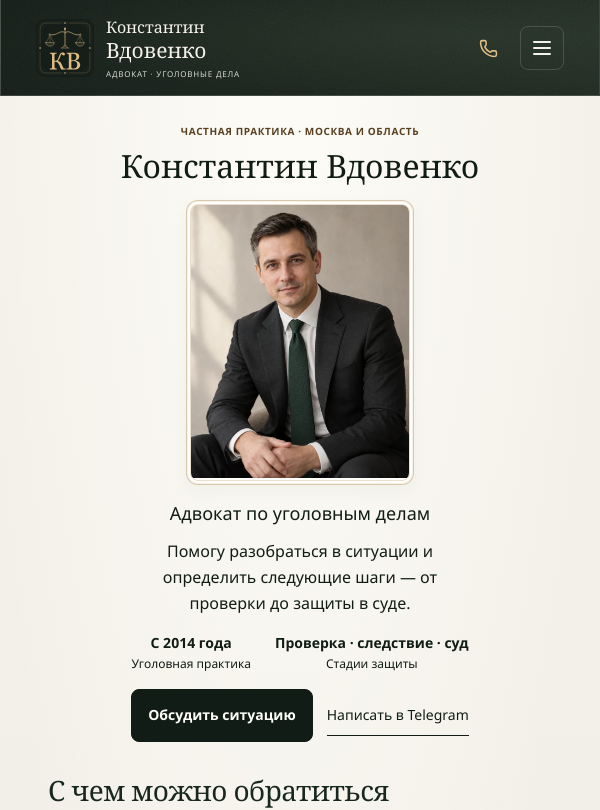
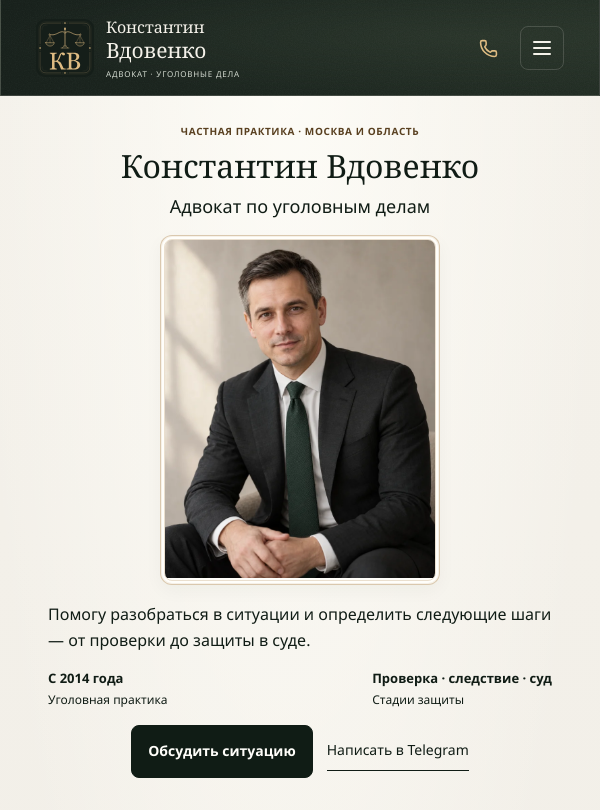
Before and after one commit to Aleks-man/advokat-vdovenko, a React (Vite) app in the folder front/: page / in a window 600 px wide. Shown: the top 810 px of the page. Built offline with nearby package versions, Linux system fonts and the light colour scheme; a web font is replaced by a local one.

Commit message:
Balance home hero layout across desktop, tablet and mobile

```diff
--- a/front/src/pages/Home/components/Hero/Hero.css
+++ b/front/src/pages/Home/components/Hero/Hero.css
@@ -1,7 +1,7 @@
 .hero {
   margin-top: var(--intro-offset);
   display: grid;
-  grid-template-columns: clamp(185px, 25vw, 304px) minmax(0, 1fr);
+  grid-template-columns: clamp(266px, 30vw, 304px) minmax(0, 1fr);
   grid-template-areas: 'portrait copy';
   align-items: stretch;
   gap: clamp(20px, 3vw, 48px);
@@ -49,7 +49,7 @@
   font-weight: 500;
   line-height: var(--subheading-leading);
 }
-.hero-description span {
+.hero-summary {
   display: block;
   color: var(--muted);
   font-weight: 400;
@@ -95,7 +95,7 @@
   display: block;
   width: calc(100% - 8px);
   height: calc(100% - 8px);
-  object-fit: cover;
+  object-fit: contain;
   object-position: center top;
   border-radius: calc(var(--portrait-radius) - 5px);
 }
@@ -123,7 +123,7 @@
   line-height: 1.5;
   color: var(--ink);
 }
-@media (min-width: 601px) and (max-width: 1000px) {
+@media (min-width: 901px) and (max-width: 1000px) {
   .hero-copy,
   .hero-content {
     gap: 16px;
@@ -135,7 +135,7 @@
   .hero-description {
     font-size: 17px;
   }
-  .hero-description span {
+  .hero-summary {
     font-size: 14px;
     margin-top: 10px;
   }
@@ -168,92 +168,3 @@
     white-space: nowrap;
   }
 }
-@media (max-width: 600px) {
-  .hero {
-    grid-template-columns: minmax(0, 1fr);
-    grid-template-areas:
-      'heading'
-      'portrait'
-      'content'
-      'actions';
-    gap: 16px;
-    text-align: center;
-  }
-  .hero-copy {
-    display: contents;
-  }
-  .hero-heading {
-    grid-area: heading;
-  }
-  .hero-content {
-    grid-area: content;
-    gap: 16px;
-  }
-  .hero-location {
-    font-size: 10px;
-    letter-spacing: 0.06em;
-  }
-  .hero h1 {
-    font-size: clamp(23px, 5.5vw, 32px);
-  }
-  .hero-art {
-    width: 100%;
-    max-width: 228px;
-    justify-self: center;
-  }
-  .hero-image {
-    object-fit: contain;
-  }
-  .hero-description span {
-    max-width: 36ch;
-    margin-inline: auto;
-  }
-  .hero-actions {
-    grid-area: actions;
-    justify-content: center;
-    gap: 8px 18px;
-  }
-  .hero-actions .button {
-    justify-content: center;
-  }
-  .hero-facts {
-    justify-content: center;
-    gap: 12px 24px;
-  }
-  .hero-facts > div {
-    align-items: center;
-  }
-}
-@media (min-width: 451px) and (max-width: 600px) {
-  .hero-actions {
-    flex-wrap: nowrap;
-    gap: 14px;
-  }
-  .hero-actions .button {
-    padding: 14px 16px;
-    font-size: var(--text-secondary);
-    white-space: nowrap;
-  }
-  .hero-actions .text-link {
-    font-size: var(--text-secondary);
-    white-space: nowrap;
-  }
-}
-@media (max-width: 450px) {
-  .hero-actions {
-    flex-direction: column;
-    align-items: center;
-  }
-  .hero-actions .button {
-    width: 100%;
-  }
-}
-
-@media (max-width: 760px) {
-  .hero-copy {
-    --ink: var(--ink-dark);
-    --muted: var(--ink-dark);
-    --accent-text: #594020;
-    color: var(--ink);
-  }
-}
--- /dev/null
+++ b/front/src/pages/Home/components/Hero/Hero.mobile.css
@@ -0,0 +1,107 @@
+@media (max-width: 600px) {
+  .hero {
+    grid-template-columns: minmax(0, 1fr);
+    grid-template-areas:
+      'heading'
+      'profession'
+      'portrait'
+      'summary'
+      'facts'
+      'actions';
+    gap: 16px;
+    text-align: center;
+  }
+  .hero-copy,
+  .hero-content,
+  .hero-description {
+    display: contents;
+  }
+  .hero-heading {
+    grid-area: heading;
+  }
+  .hero-profession {
+    grid-area: profession;
+    margin-top: -6px;
+    font-size: 18px;
+    font-weight: 500;
+    line-height: var(--subheading-leading);
+  }
+  .hero-location {
+    font-size: 10px;
+    letter-spacing: 0.06em;
+  }
+  .hero h1 {
+    font-size: clamp(23px, 5.5vw, 32px);
+  }
+  .hero-art {
+    width: 100%;
+    max-width: 280px;
+    justify-self: center;
+  }
+  .hero-summary {
+    grid-area: summary;
+    max-width: none;
+    margin: 0;
+    text-align: left;
+  }
+  .hero-actions {
+    grid-area: actions;
+    justify-content: center;
+    gap: 8px 18px;
+  }
+  .hero-actions .button {
+    justify-content: center;
+  }
+  .hero-facts {
+    grid-area: facts;
+    display: grid;
+    grid-template-columns: minmax(0, 1fr) auto;
+    gap: 12px;
+    text-align: left;
+  }
+  .hero-facts > div {
+    align-items: flex-start;
+  }
+  .hero-facts dd {
+    font-size: 13px;
+  }
+}
+@media (min-width: 451px) and (max-width: 600px) {
+  .hero-actions {
+    flex-wrap: nowrap;
+    gap: 14px;
+  }
+  .hero-actions .button {
+    padding: 14px 16px;
+    font-size: var(--text-secondary);
+    white-space: nowrap;
+  }
+  .hero-actions .text-link {
+    font-size: var(--text-secondary);
+    white-space: nowrap;
+  }
+}
+@media (max-width: 450px) {
+  .hero-actions {
+    flex-direction: column;
+    align-items: center;
+  }
+  .hero-actions .button {
+    width: 100%;
+  }
+}
+
+@media (max-width: 600px) {
+  .hero-copy {
+    --ink: var(--ink-dark);
+    --muted: var(--ink-dark);
+    --accent-text: #594020;
+    color: var(--ink);
+  }
+}
+
+@media (max-width: 374px) {
+  .hero-facts {
+    grid-template-columns: minmax(0, 1fr);
+  }
+}
--- /dev/null
+++ b/front/src/pages/Home/components/Hero/Hero.tablet.css
@@ -0,0 +1,60 @@
+@media (min-width: 601px) and (max-width: 900px) {
+  .hero {
+    grid-template-columns: clamp(200px, 25vw, 224px) minmax(0, 1fr);
+    grid-template-areas:
+      'heading heading'
+      'portrait profession'
+      'portrait summary'
+      'portrait facts'
+      'actions actions';
+    grid-template-rows: auto auto auto 1fr auto;
+    gap: 18px 28px;
+  }
+  .hero-copy,
+  .hero-content,
+  .hero-description {
+    display: contents;
+  }
+  .hero-heading {
+    grid-area: heading;
+  }
+  .hero-location {
+    font-size: 11px;
+    letter-spacing: 0.06em;
+  }
+  .hero h1 {
+    font-size: clamp(32px, 4.8vw, 42px);
+  }
+  .hero-profession {
+    grid-area: profession;
+    font-size: 18px;
+    font-weight: 500;
+    line-height: var(--subheading-leading);
+  }
+  .hero-art {
+    align-self: start;
+  }
+  .hero-summary {
+    grid-area: summary;
+    margin: 0;
+    max-width: 36ch;
+    font-size: 16px;
+  }
+  .hero-facts {
+    grid-area: facts;
+    align-self: start;
+    display: grid;
+    gap: 14px;
+  }
+  .hero-actions {
+    grid-area: actions;
+    gap: 18px;
+  }
+  .hero-actions .button {
+    padding: 15px 22px;
+    font-size: var(--text-secondary);
+  }
+  .hero-actions .text-link {
+    font-size: var(--text-secondary);
+  }
+}
--- a/front/src/pages/Home/components/Hero/Hero.tsx
+++ b/front/src/pages/Home/components/Hero/Hero.tsx
@@ -2,6 +2,8 @@ import { attorney } from '../../../../data/attorney'
 import { Link } from 'react-router-dom'
 import { contactLinks } from '../../../../data/contacts'
 import './Hero.css'
+import './Hero.tablet.css'
+import './Hero.mobile.css'
 export function Hero() {
   const [firstName, ...lastName] = attorney.name.split(' ')
   return (
@@ -15,8 +17,8 @@ export function Hero() {
         </div>
         <div className="hero-content">
           <p className="hero-description">
-            {attorney.profession}
-            <span>
+            <span className="hero-profession">{attorney.profession}</span>
+            <span className="hero-summary">
               Помогу разобраться в ситуации и определить следующие шаги — от проверки до защиты в
               суде.
             </span>
```
Also changed, not shown: 2 other files (tests, documents, lock files or other folders).
